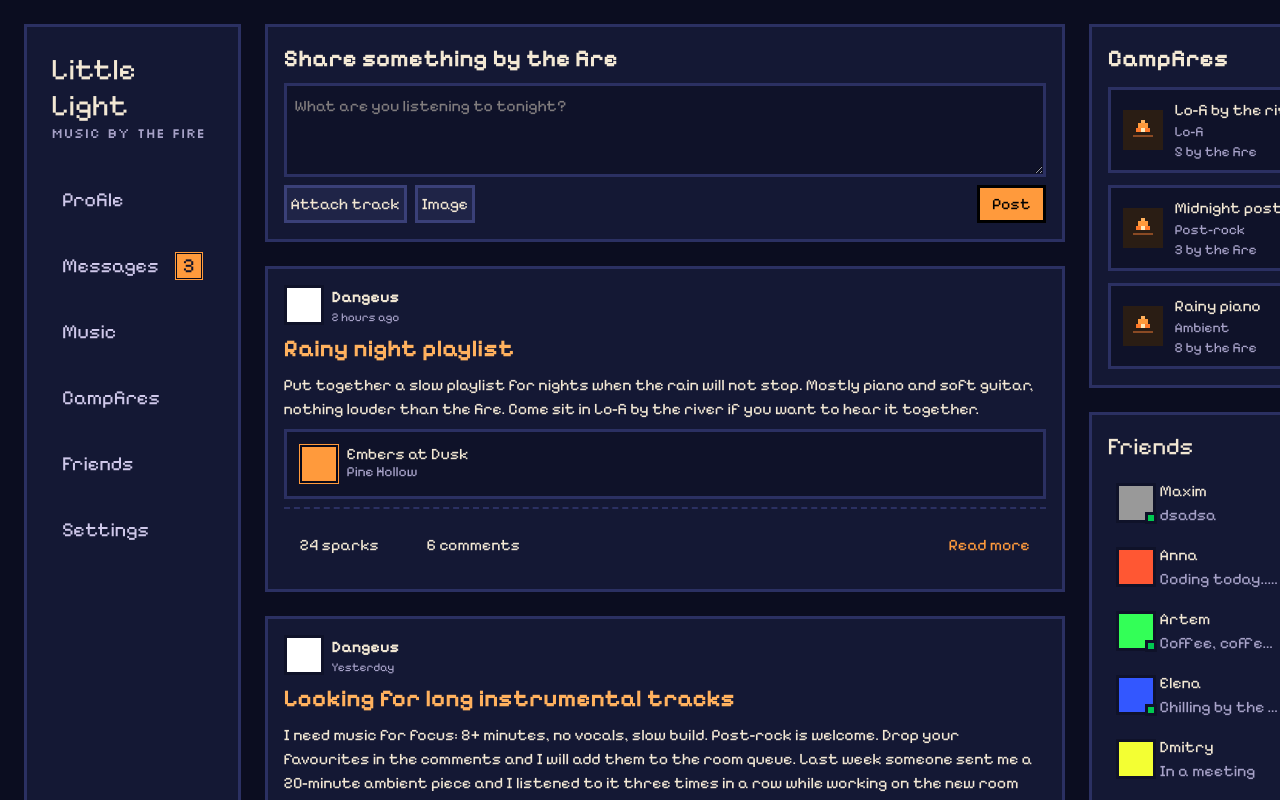
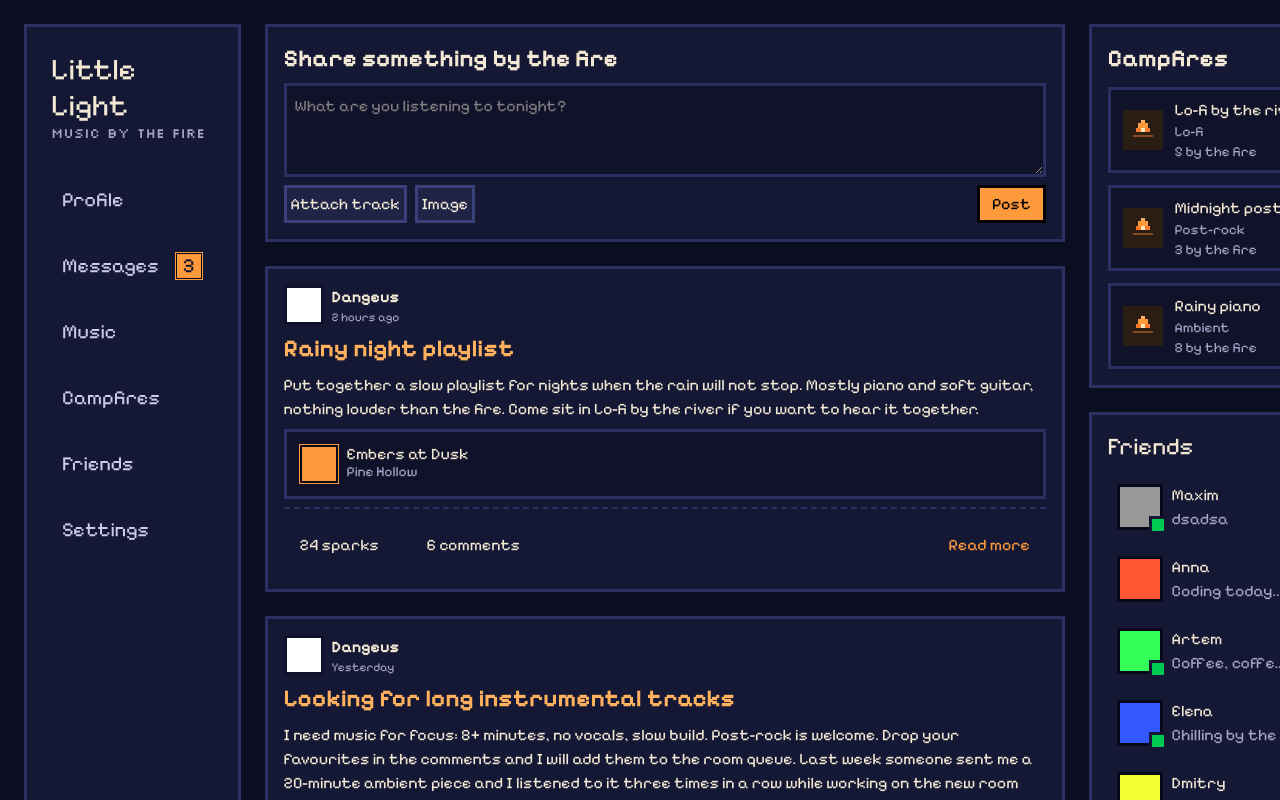
Before and after one commit to dangeus/little-light, a Next.js app in the folder client/: page /profile in a window 1280 px wide. Shown: the top 800 px of the page. Built offline with nearby package versions, Linux system fonts and the light colour scheme.

Commit message:
Update FriendList and add it to profile page

```diff
--- a/client/src/components/FriendCard.tsx
+++ b/client/src/components/FriendCard.tsx
@@ -11,13 +11,13 @@ type FriendCardProps = {
 
 export default function FriendCard({friend}: FriendCardProps) {
     return (
-        <div className="flex p-2 gap-1 items-center w-50">
+        <div className="flex p-3 gap-3 items-center w-50">
             <div
-                className="size-10 border-3 border-panel-dark relative"
+                className="size-10 outline-3 outline-outline relative"
                 style={{background: friend.avatarColor}}>
                 {friend.isOnline &&
-                    <div
-                        className="bg-green-500 size-3 border-3 border-panel-dark absolute right-0 bottom-0 translate-x-1/3 translate-y-1/3"/>}</div>
+                    <div className="bg-green-500 size-3 outline-3 outline-panel absolute right-0 bottom-0 translate-x-1/3 translate-y-1/3"/>}
+            </div>
             <div className="w-30">
                 <p>{friend.name}</p>
                 <p className="text-muted  truncate">{friend.status}</p>
```
